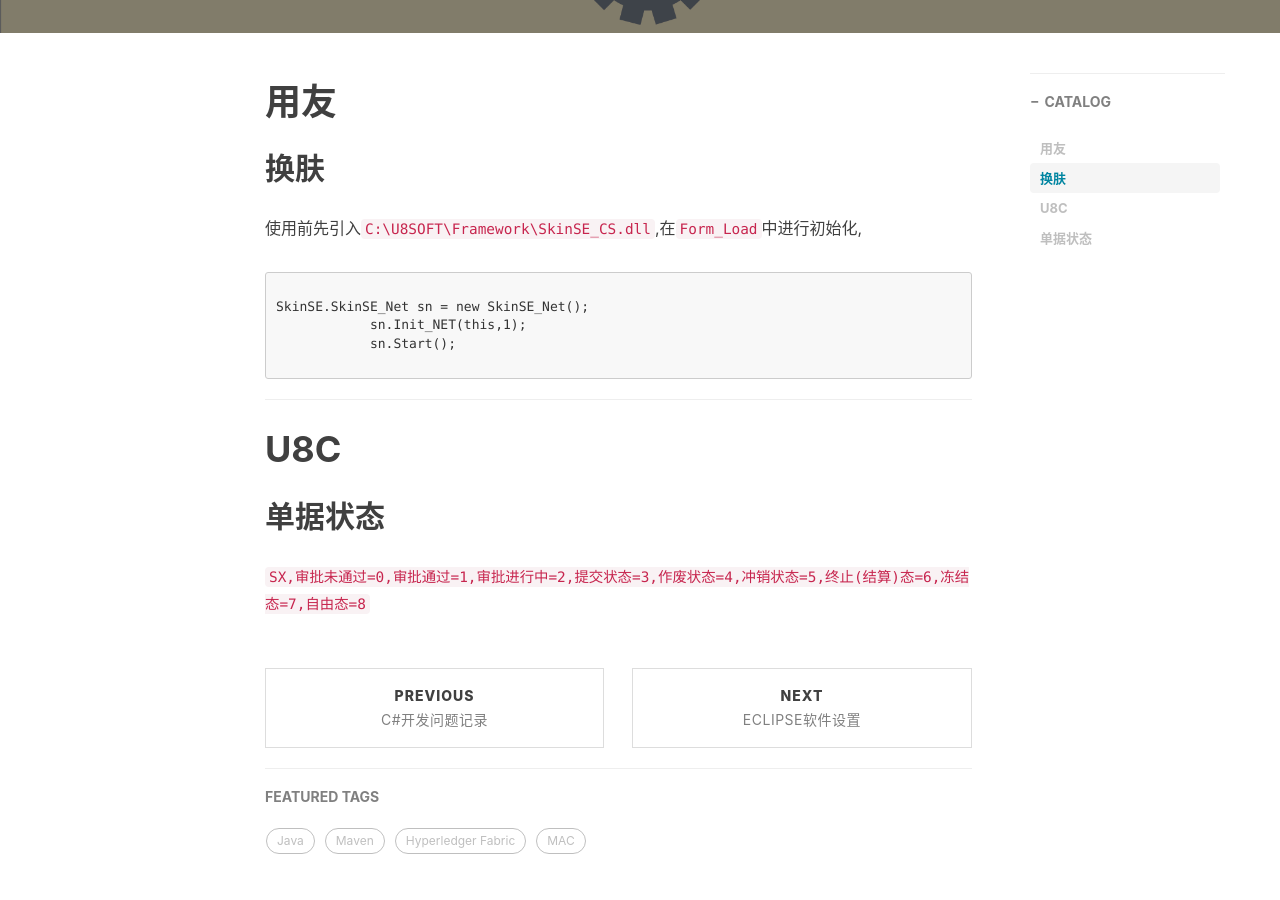
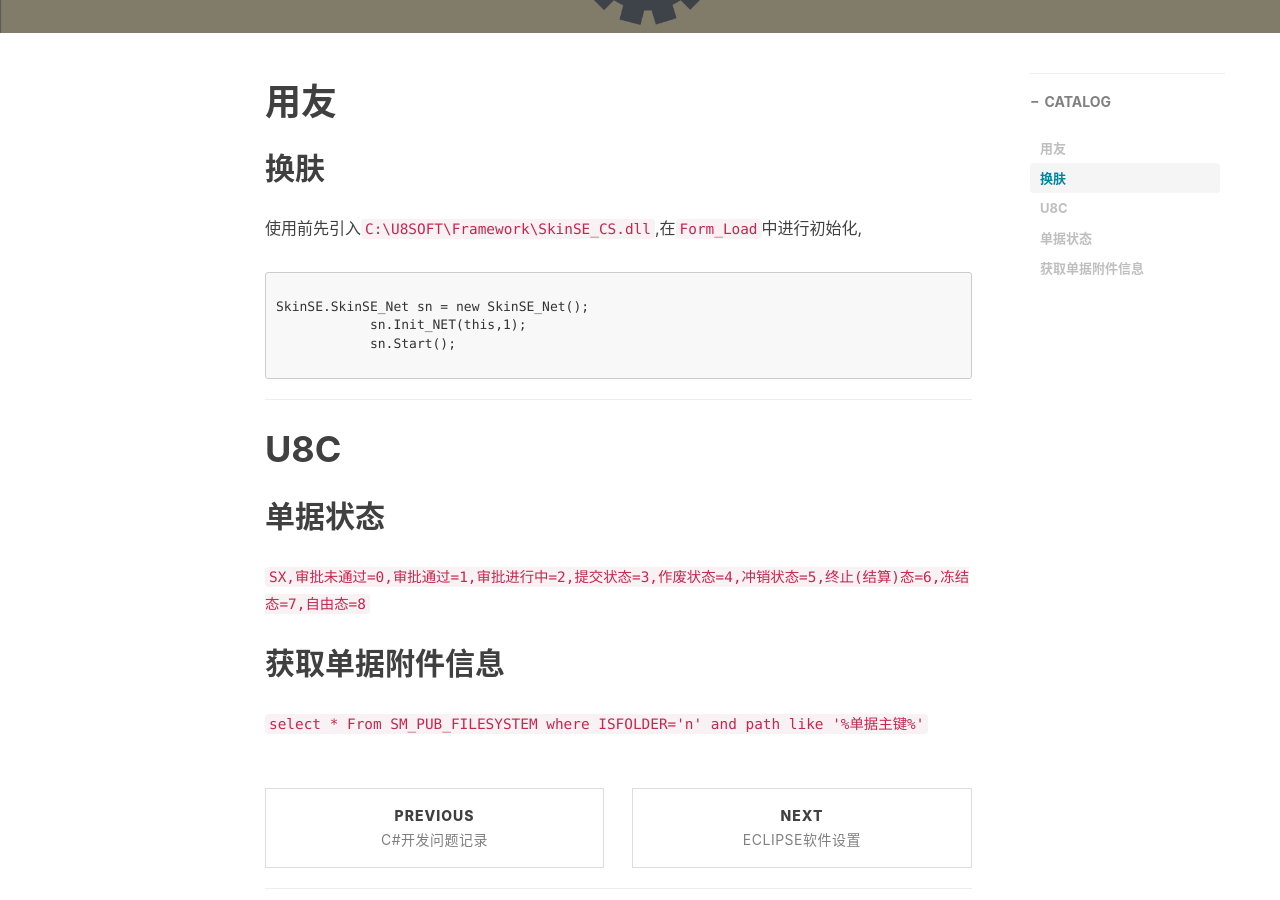
Before and after one commit to haoxing49/haoxing49.github.io, a Jekyll site: the page built from _posts/2021-05-26-用友产品二开.md, in a window 1280 px wide and 900 px high, scrolled down 490 px. Built offline with Jekyll 4.4.1, drawn with Linux system fonts in a browser that asks for light colours; nearby versions of some CDN libraries; comment, search, counter and statistics services are not loaded.

Commit message:
Update 2021-05-26-用友产品二开.md

```diff
--- a/_posts/2021-05-26-用友产品二开.md
+++ b/_posts/2021-05-26-用友产品二开.md
@@ -31,3 +31,7 @@ SkinSE.SkinSE_Net sn = new SkinSE_Net();
 ## 单据状态
 
 `SX,审批未通过=0,审批通过=1,审批进行中=2,提交状态=3,作废状态=4,冲销状态=5,终止(结算)态=6,冻结态=7,自由态=8`
+
+## 获取单据附件信息
+
+`select * From SM_PUB_FILESYSTEM where ISFOLDER='n' and path like '%单据主键%'`
```
